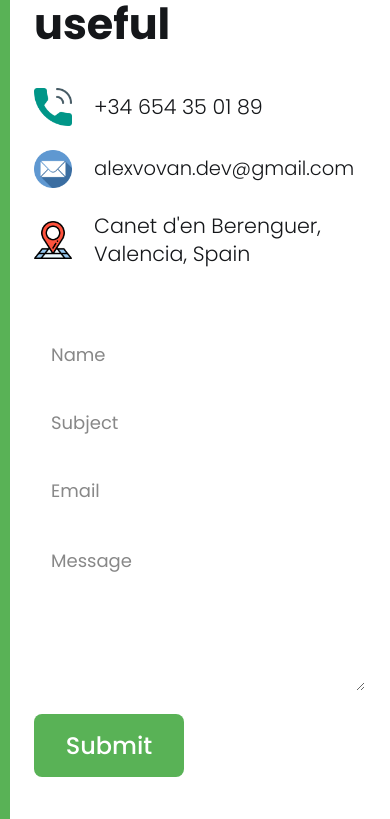
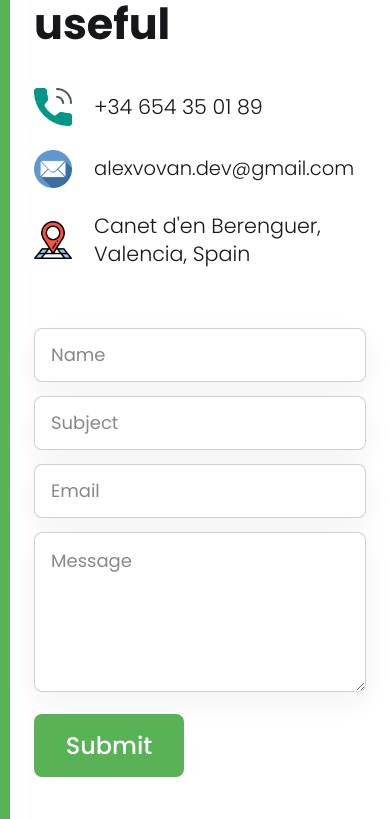
Before and after one commit to Alehnovich-Vladimir/portfolio, a React (Create React App) app: page / in a window 390 px wide. Shown: the part 7513-8332 px from the top of the page. Built offline with nearby package versions, Linux system fonts and the light colour scheme.

Commit message:
Improve contact form contrast in light theme

```diff
--- a/src/components/contact/contact.css
+++ b/src/components/contact/contact.css
@@ -88,22 +88,34 @@ form {
 input {
     width: 50%;
     height: 50px;
-    border: none;
-    border-bottom: 1px solid black;
+    border: 1px solid rgba(21, 23, 26, 0.22);
+    border-radius: 8px;
     margin: 10px 0px;
     font-size: 14px;
     padding-left: 10px;
+    background-color: rgba(255, 255, 255, 0.92);
     color: inherit;
-    transition: border-color 0.2s ease, background-color 0.2s ease;
+    box-shadow: 0 10px 28px rgba(19, 32, 44, 0.06);
+    transition: border-color 0.2s ease, background-color 0.2s ease, box-shadow 0.2s ease;
 }
 
 textarea {
     width: 100%;
+    border: 1px solid rgba(21, 23, 26, 0.22);
+    border-radius: 8px;
     margin: 10px 0px;
     font-size: 14px;
     padding-left: 10px;
+    background-color: rgba(255, 255, 255, 0.92);
     color: inherit;
-    transition: border-color 0.2s ease, background-color 0.2s ease;
+    box-shadow: 0 10px 28px rgba(19, 32, 44, 0.06);
+    transition: border-color 0.2s ease, background-color 0.2s ease, box-shadow 0.2s ease;
+}
+
+.app--dark input,
+.app--dark textarea {
+    border-color: rgba(255, 255, 255, 0.28);
+    box-shadow: none;
 }
 
 button {
@@ -138,6 +150,7 @@ input:focus,
 textarea:focus {
     outline: none;
     border-color: #59b256;
+    box-shadow: 0 0 0 3px rgba(89, 178, 86, 0.16);
 }
 
 @media screen and (max-width: 768px) {
@@ -217,11 +230,15 @@ textarea:focus {
         width: 100%;
         box-sizing: border-box;
         margin: 0;
-        border: 1px solid rgba(255, 255, 255, 0.28);
-        border-bottom: 1px solid rgba(255, 255, 255, 0.28);
+        border: 1px solid rgba(21, 23, 26, 0.2);
         border-radius: 8px;
         font-size: 18px;
         padding: 0 16px;
+    }
+
+    .app--dark input,
+    .app--dark textarea {
+        border-color: rgba(255, 255, 255, 0.3);
     }
 
     input {
```
